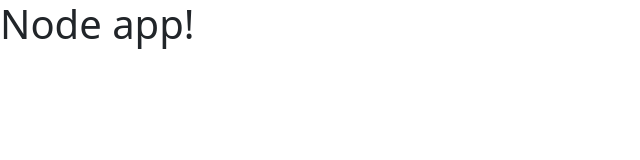
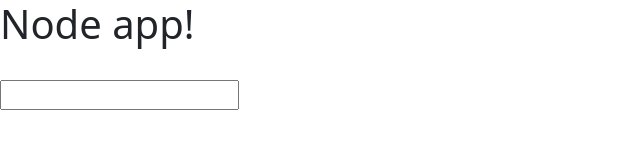
Before and after one commit to jmanwel/actions_hero, a website: page index.html in a window 1280 px wide. Shown: the whole page, without its empty margins (0-640 px from the left). Drawn offline with nearby package versions, Linux system fonts and the light colour scheme.

Commit message:
[MOD] index.html

```diff
--- a/index.html
+++ b/index.html
@@ -11,5 +11,7 @@
 </head>
 <body>
     <h1 clas="text-center">Node app!</h1>
+    <br>
+    <input type="text">
 </body>
 </html>
```
